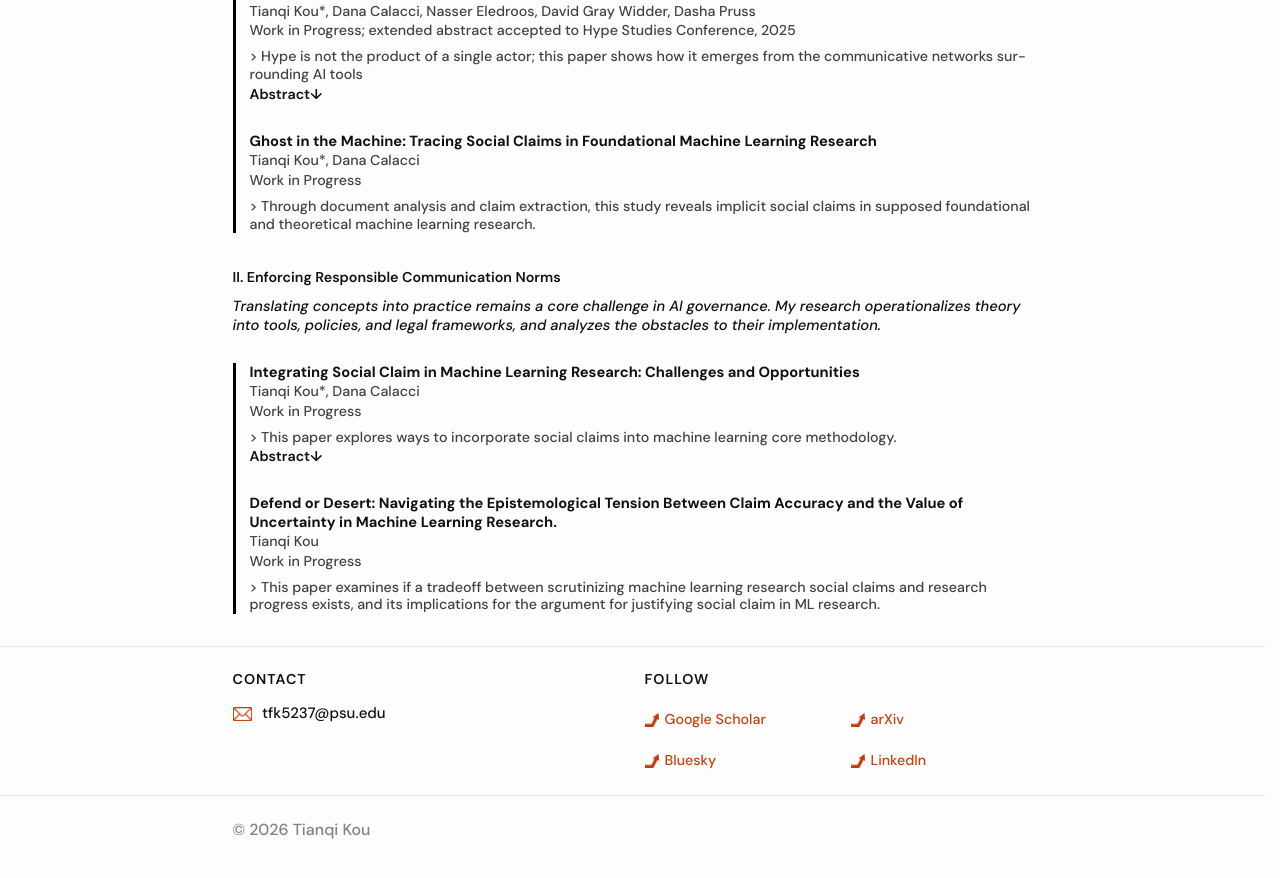
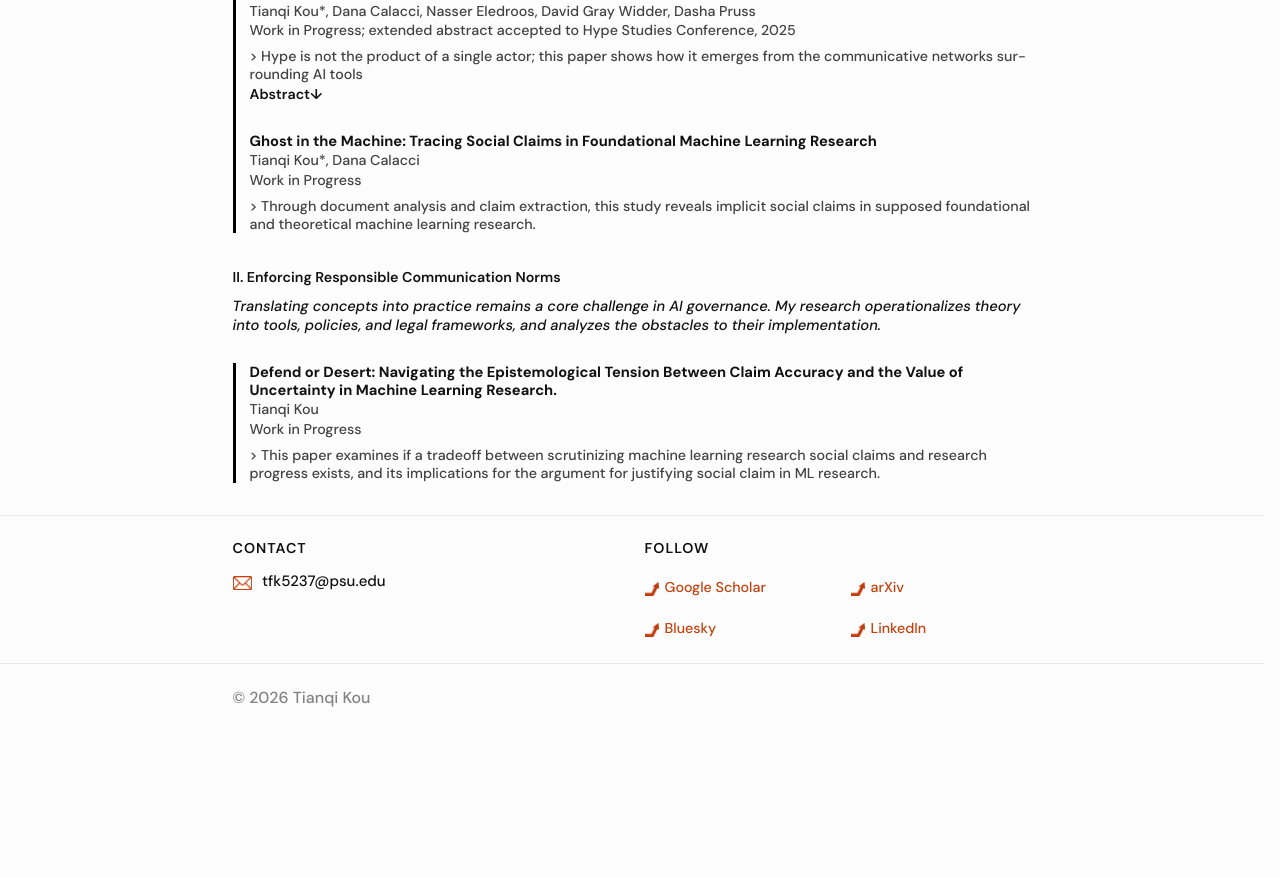
Before and after one commit to koutianqi/koutianqi.github.io, a Jekyll site: the page built from pages/research.markdown, in a window 1280 px wide and 900 px high, scrolled down 688 px. Shown: the top 878 px of the window. Built offline with Jekyll 4.4.1, drawn with Linux system fonts in a browser that asks for light colours; after the commit the page ends 1457 px from its top, so only the background shows below that; some of the changed lines change nothing that is shown.

Commit message:
Update research.markdown

```diff
--- a/pages/research.markdown
+++ b/pages/research.markdown
@@ -54,13 +54,6 @@ _Unjustified and exaggerated claims permeate ML research and technology producti
 _Translating concepts into practice remains a core challenge in AI governance. My research operationalizes theory into tools, policies, and legal frameworks, and analyzes the obstacles to their implementation._
 
 <div class="pubs">
-  {% include paper.html
-  title="Integrating Social Claim in Machine Learning Research: Challenges and Opportunities"
-  authors="Tianqi Kou*, Dana Calacci"
-  venue="Work in Progress"
-  tldr="> This paper explores ways to incorporate social claims into machine learning core methodology."
-  abstract="[working abstract] In machine learning (ML) research, broad social claims about potential societal benefits or harms are often made without clear articulation of scope, supporting evidence, or context, limiting both transparency and foresight for application harms. This paper proposes a path toward new forms of ML accountability by focusing on the concept of social claim replicability: the ability to systematically document, organize, and evaluate the evidence supporting social claims. First, we developed a social claim typology with a list of commonly cited supporting evidence to guide the articulation and substantiation of claims. Second, we proposed evidence diagram for systematizing supporting evidence, thereby improving clarity and rigor of research communication. By integrating these approaches, we aim to create conditions for establishing social claim accountability in ML research."
-%}
 
   {% include paper.html
   title="Defend or Desert: Navigating the Epistemological Tension Between Claim Accuracy and the Value of Uncertainty in Machine Learning Research."
```
